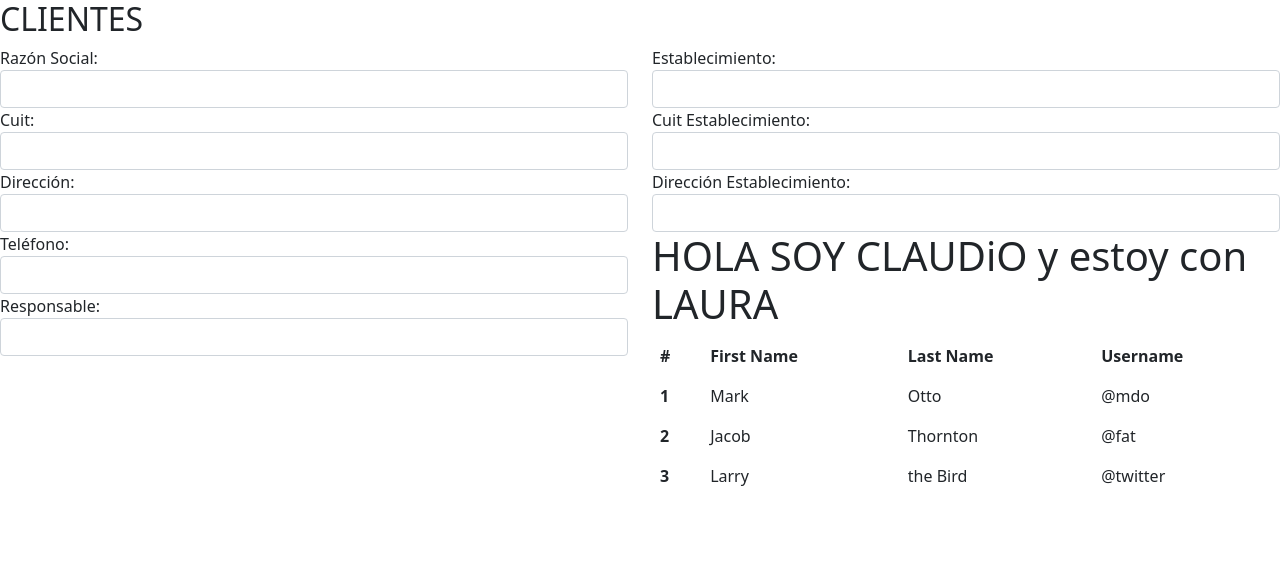
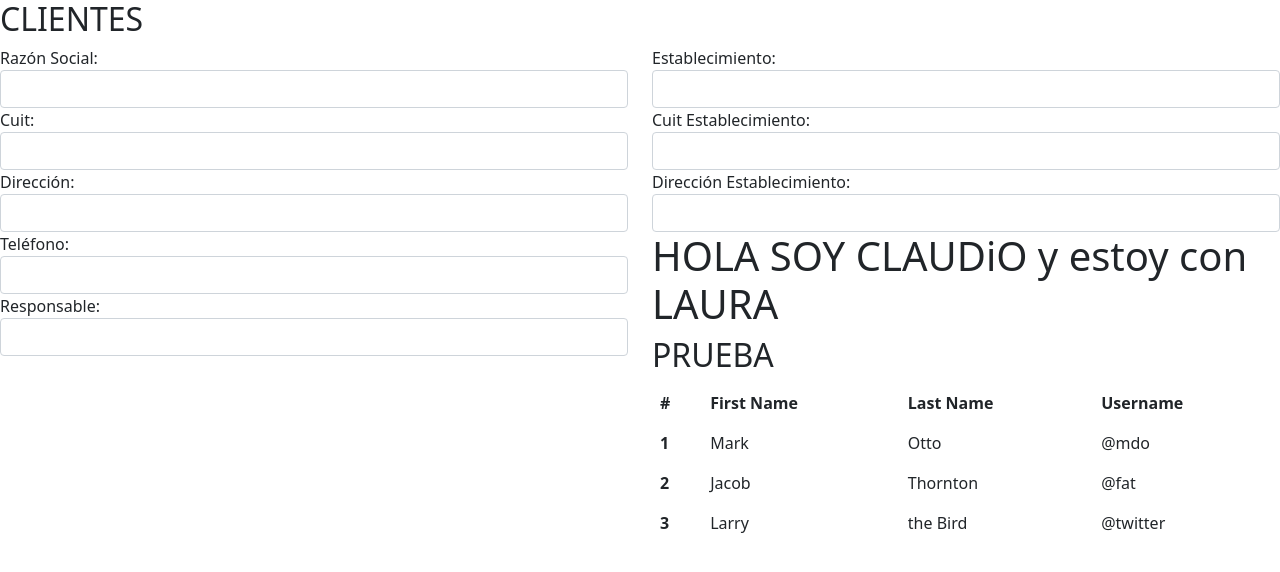
Before and after one commit to divmsolutions/sgaw, a Next.js app in the folder sgaw/: page /Customer/customer in a window 1280 px wide. Shown: the top 572 px of the page. Built offline with nearby package versions, Linux system fonts and the light colour scheme.

Commit message:
Nuevo commit

```diff
--- a/sgaw/components/Establishment.js
+++ b/sgaw/components/Establishment.js
@@ -5,6 +5,7 @@ const Establishment = () => {
     return (
         <>
         <h1>HOLA SOY CLAUDiO y estoy con LAURA</h1>
+        <h2>PRUEBA</h2>
             <Table borderless>
                 <thead>
                     <tr>
```
